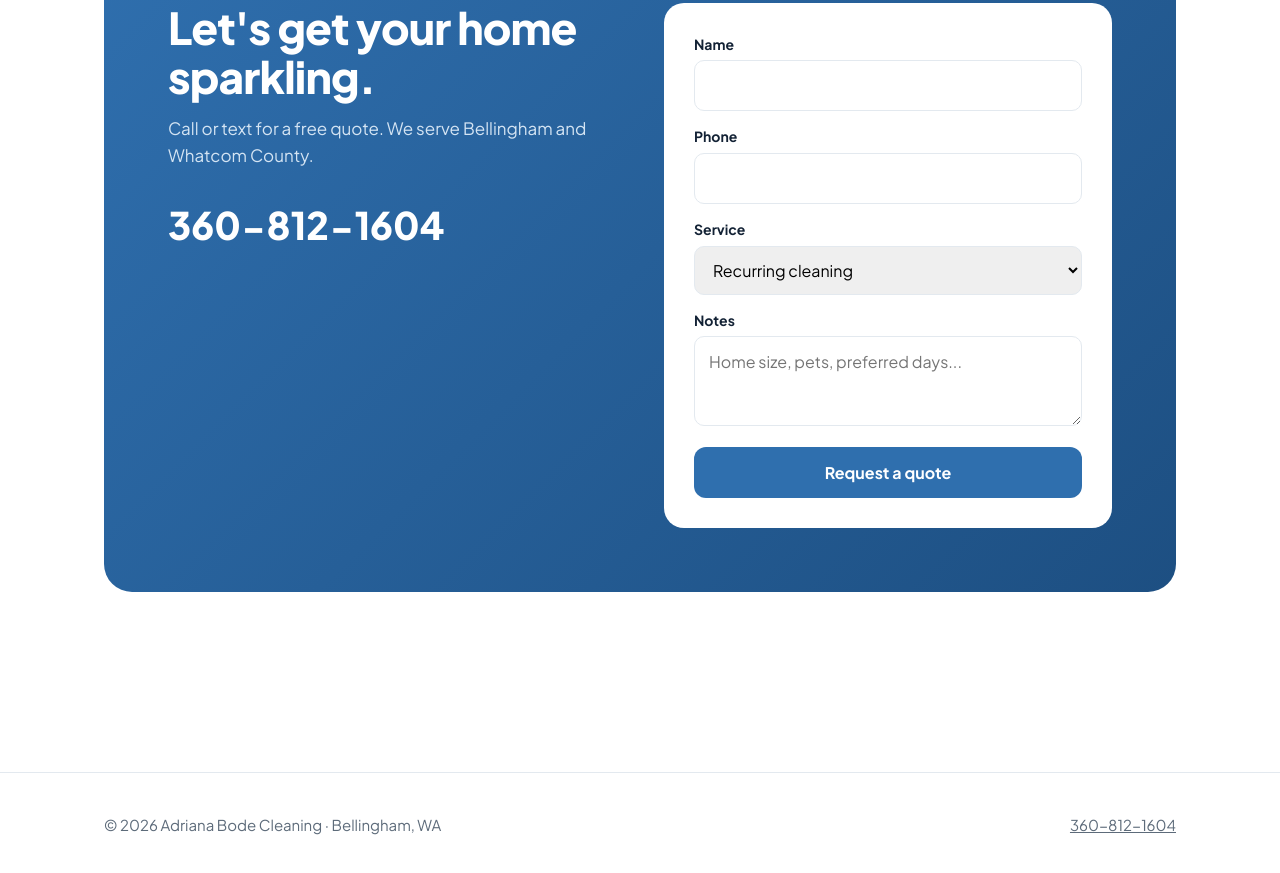
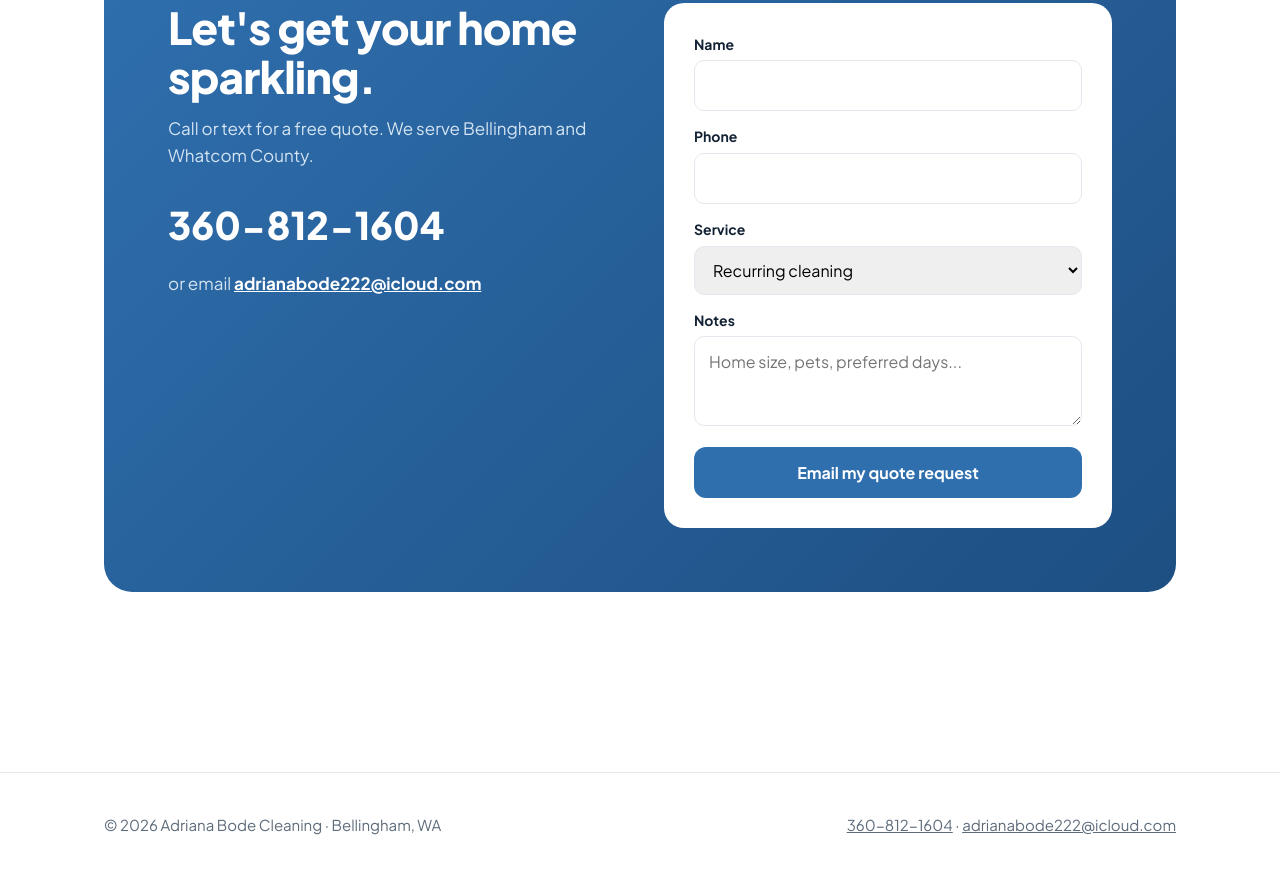
Before and after one commit to a-horsman/clean-2, a plain HTML site: page index.html in a window 1280 px wide. Shown: the part 3116-3989 px from the top of the page. Drawn offline with Linux system fonts and the light colour scheme.

Commit message:
Add files via upload

```diff
--- a/index.html
+++ b/index.html
@@ -88,21 +88,21 @@
 <section id="contact" style="padding-top:0">
   <div class="wrap">
     <div class="contact">
-      <div><h2>Let's get your home sparkling.</h2><p>Call or text for a free quote. We serve Bellingham and Whatcom County.</p><a class="phone" href="tel:+13608121604">360-812-1604</a></div>
+      <div><h2>Let's get your home sparkling.</h2><p>Call or text for a free quote. We serve Bellingham and Whatcom County.</p><a class="phone" href="tel:+13608121604">360-812-1604</a><p style="margin:14px 0 0">or email <a href="mailto:adrianabode222@icloud.com" style="color:#fff;font-weight:700">adrianabode222@icloud.com</a></p></div>
       <form id="f" novalidate>
         <div><label for="n">Name</label><input id="n" autocomplete="name"></div>
         <div><label for="p">Phone</label><input id="p" type="tel" autocomplete="tel"></div>
         <div><label for="s">Service</label><select id="s"><option>Recurring cleaning</option><option>Deep cleaning</option><option>Move-in / move-out</option><option>One-time cleaning</option></select></div>
         <div><label for="m">Notes</label><textarea id="m" placeholder="Home size, pets, preferred days..."></textarea></div>
-        <button class="btn btn-blue" type="submit">Request a quote</button>
-        <div class="done" id="done">Almost done! Call or text <b>360-812-1604</b> with these details:<pre id="out"></pre></div>
+        <button class="btn btn-blue" type="submit">Email my quote request</button>
+        <div class="done" id="done">Your email app should open with your request ready to send. Just press <b>Send</b>.<br>If it didn't open, email these details to <b>adrianabode222@icloud.com</b> or call/text <b>360-812-1604</b>:<pre id="out"></pre></div>
       </form>
     </div>
   </div>
 </section>
 </main>
 
-<footer><div class="wrap"><span>© <span id="y"></span> Adriana Bode Cleaning · Bellingham, WA</span><a href="tel:+13608121604">360-812-1604</a></div></footer>
+<footer><div class="wrap"><span>© <span id="y"></span> Adriana Bode Cleaning · Bellingham, WA</span><span><a href="tel:+13608121604">360-812-1604</a> · <a href="mailto:adrianabode222@icloud.com">adrianabode222@icloud.com</a></span></div></footer>
 <a class="sticky-call" href="tel:+13608121604">Call 360-812-1604</a>
 <script src="script.js"></script>
 </body>
--- a/script.js
+++ b/script.js
@@ -3,6 +3,9 @@
     e.preventDefault();
     const g=id=>document.getElementById(id).value.trim();
     if(!g('n')||!g('p')){document.getElementById(g('n')?'p':'n').focus();return;}
-    document.getElementById('out').textContent='Name: '+g('n')+'\nPhone: '+g('p')+'\nService: '+g('s')+(g('m')?'\nNotes: '+g('m'):'');
+    const body='Name: '+g('n')+'\nPhone: '+g('p')+'\nService: '+g('s')+(g('m')?'\nNotes: '+g('m'):'');
+    document.getElementById('out').textContent=body;
     document.getElementById('done').style.display='block';
+    const subject='Quote request from '+g('n')+' - '+g('s');
+    window.location.href='mailto:adrianabode222@icloud.com?subject='+encodeURIComponent(subject)+'&body='+encodeURIComponent(body);
   });
```
